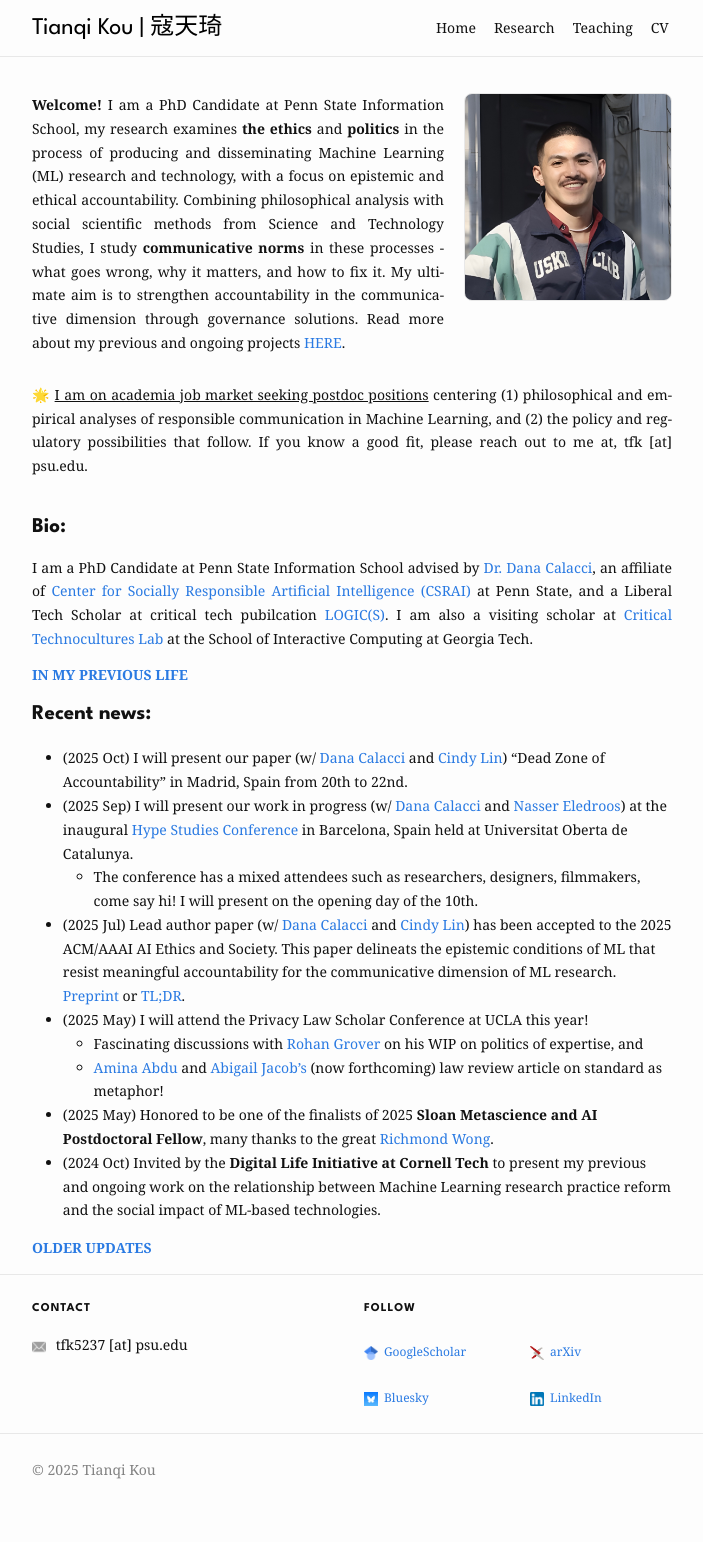
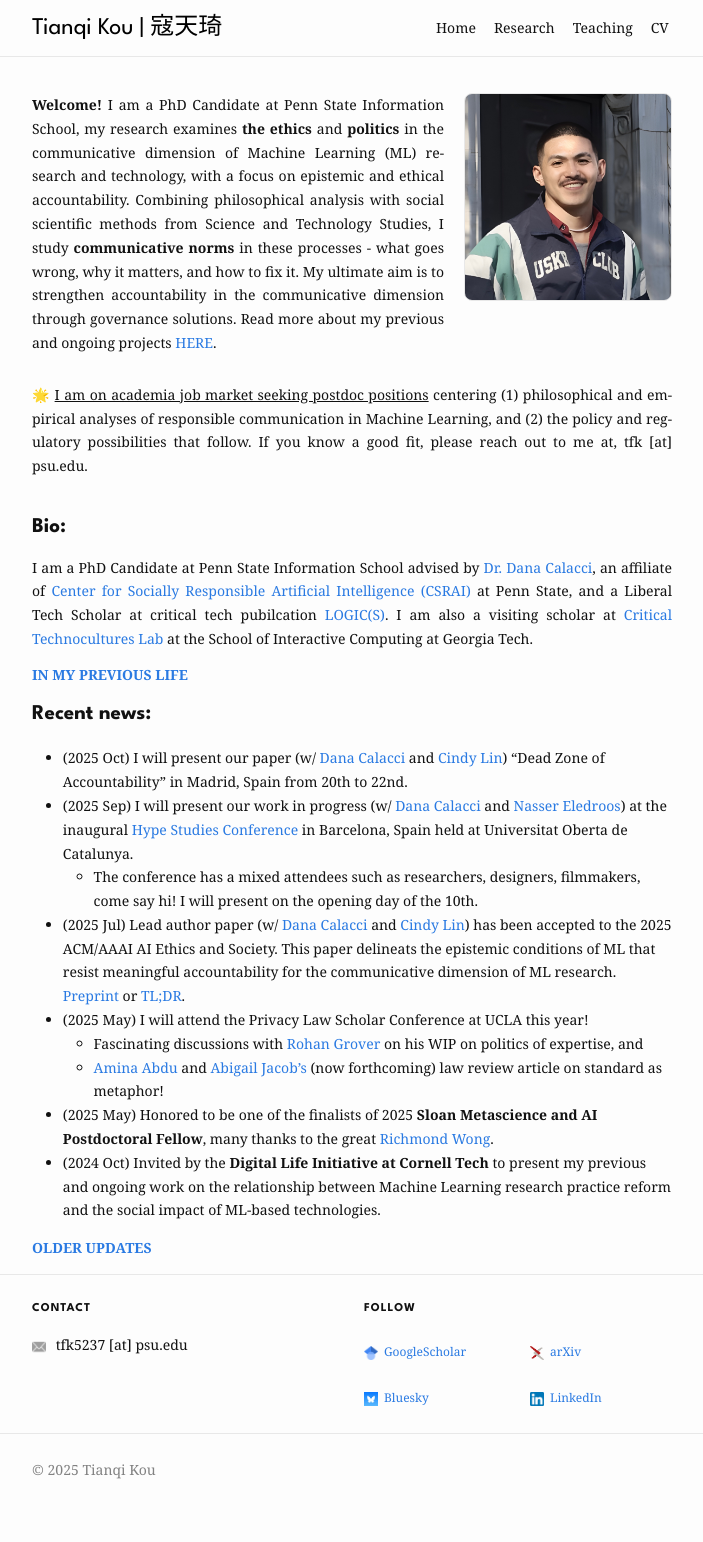
Before and after one commit to koutianqi/koutianqi.github.io, a Jekyll site: the page built from index.markdown, in a window 1280 px wide. Shown: the whole page, without its empty margins (288-991 px from the left). Built offline with Jekyll 4.4.1, drawn with Linux system fonts in a browser that asks for light colours.

Commit message:
Update index.markdown

```diff
--- a/index.markdown
+++ b/index.markdown
@@ -7,7 +7,7 @@
   <div class="intro-copy" markdown="1">
 
 
-**Welcome!** I am a PhD Candidate at Penn State Information School, my research examines **the ethics** and **politics** in the process of producing and disseminating Machine Learning (ML) research and technology, with a focus on epistemic and ethical accountability. Combining philosophical analysis with social scientific methods from Science and Technology Studies, I study **communicative norms** in these processes -  what goes wrong, why it matters, and how to fix it. My ultimate aim is to strengthen accountability in the communicative dimension through governance solutions. Read more about my previous and ongoing projects [HERE](https://koutianqi.github.io/pages/research/).
+**Welcome!** I am a PhD Candidate at Penn State Information School, my research examines **the ethics** and **politics** in the communicative dimension of Machine Learning (ML) research and technology, with a focus on epistemic and ethical accountability. Combining philosophical analysis with social scientific methods from Science and Technology Studies, I study **communicative norms** in these processes -  what goes wrong, why it matters, and how to fix it. My ultimate aim is to strengthen accountability in the communicative dimension through governance solutions. Read more about my previous and ongoing projects [HERE](https://koutianqi.github.io/pages/research/).
 
   </div>
   <img class="headshot" src="{{ "/assets/img/headshot_crop.jpg" | relative_url }}" alt="Headshot" />
```
